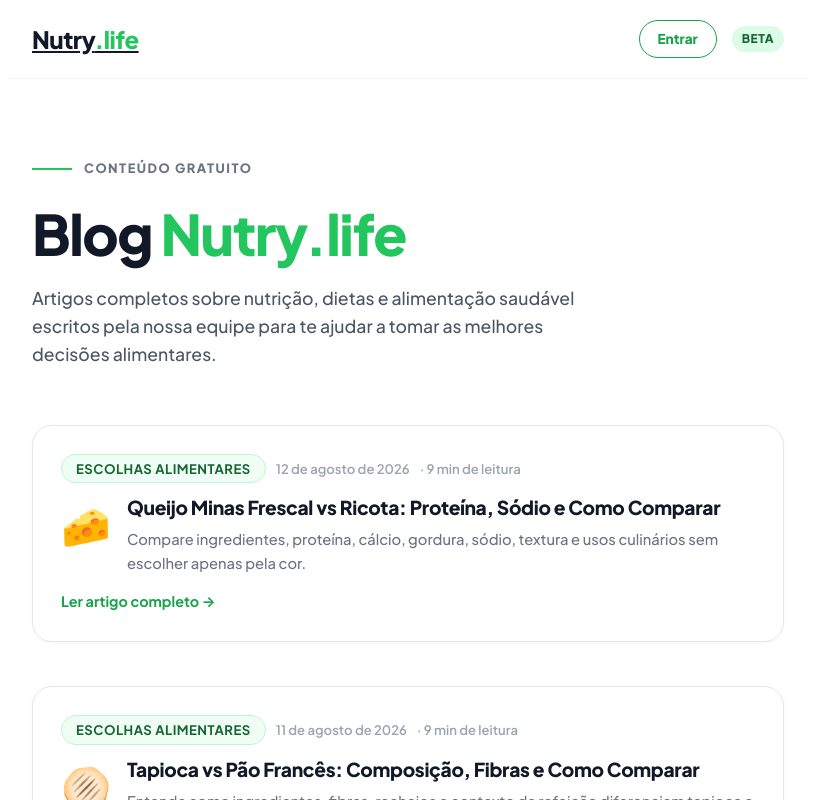
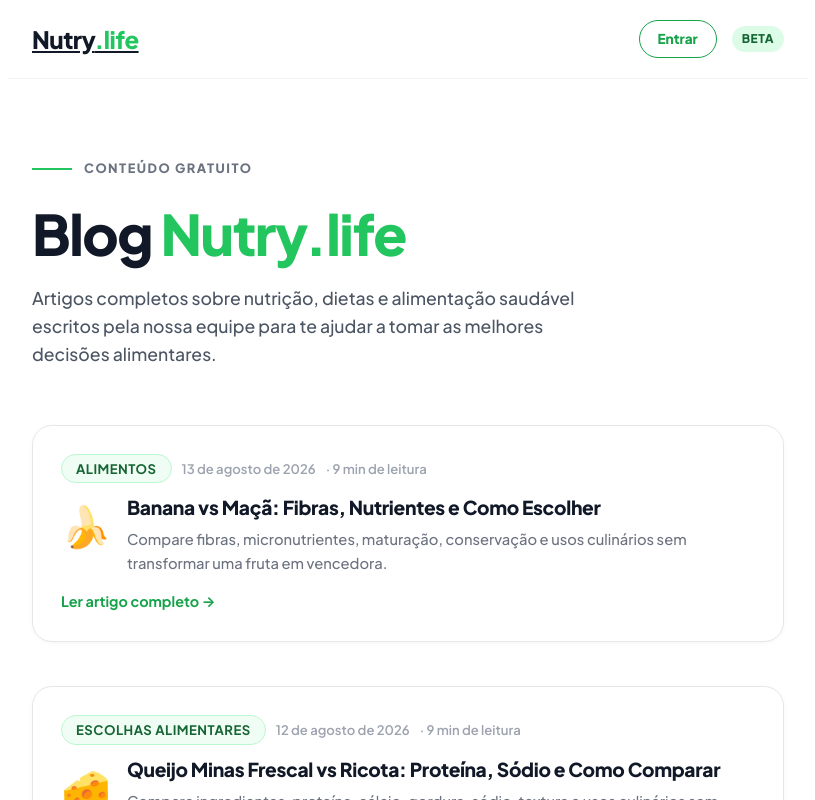
Before and after one commit to elevanceseguros/Nutri, a Next.js app: page /blog in a window 1280 px wide. Shown: the top 800 px of the page, without its empty margins (232-1047 px from the left). Built offline with nearby package versions, Linux system fonts and the light colour scheme.

Commit message:
Adiciona artigo de 13 de agosto ao índice

```diff
--- a/src/app/blog/page.tsx
+++ b/src/app/blog/page.tsx
@@ -14,6 +14,15 @@ export const metadata: Metadata = {
 };
 
 const posts = [
+  {
+    slug: "banana-vs-maca-nutrientes-saciedade-como-escolher",
+    titulo: "Banana vs Maçã: Fibras, Nutrientes e Como Escolher",
+    descricao: "Compare fibras, micronutrientes, maturação, conservação e usos culinários sem transformar uma fruta em vencedora.",
+    data: "13 de agosto de 2026",
+    tempo: "9 min de leitura",
+    tag: "Alimentos",
+    emoji: "🍌",
+  },
   {
     slug: "queijo-minas-frescal-vs-ricota-como-comparar",
     titulo: "Queijo Minas Frescal vs Ricota: Proteína, Sódio e Como Comparar",
```
